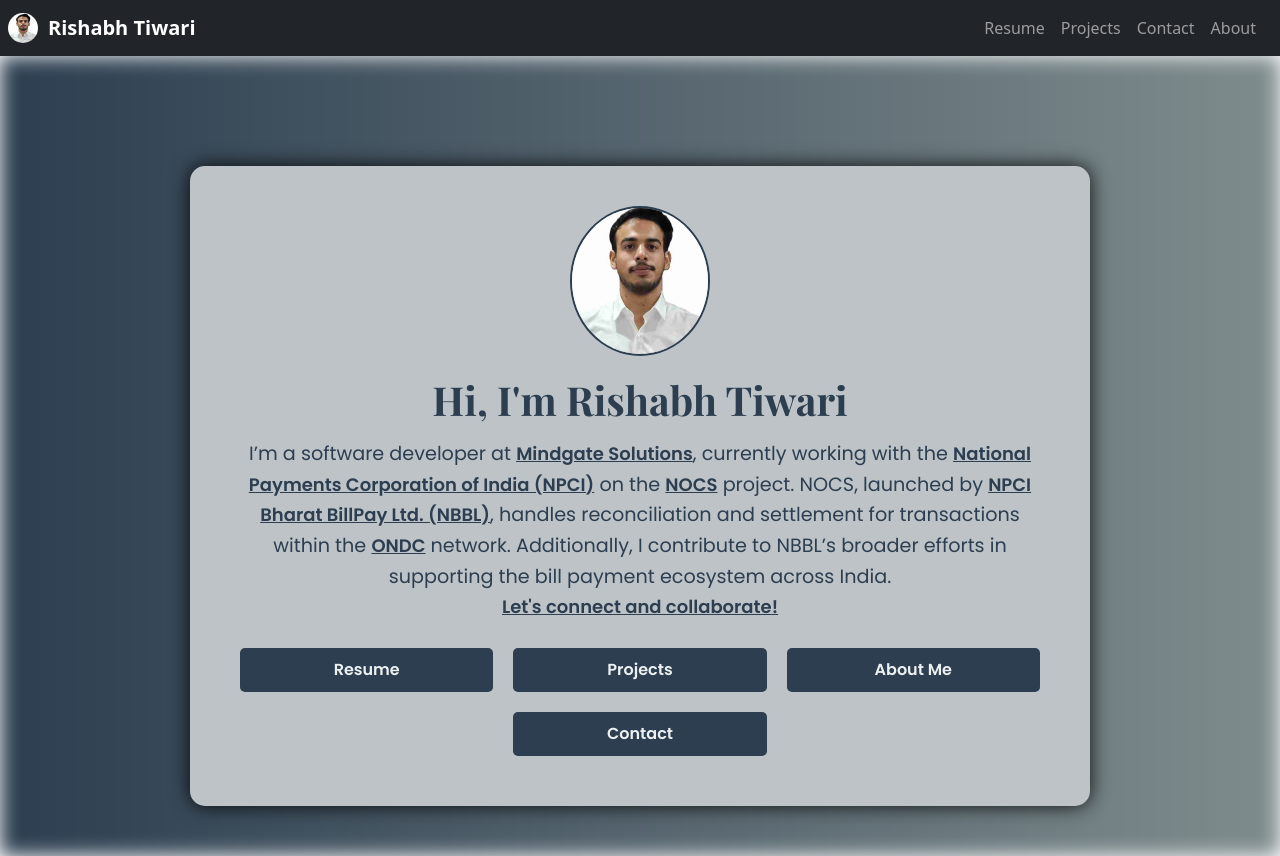
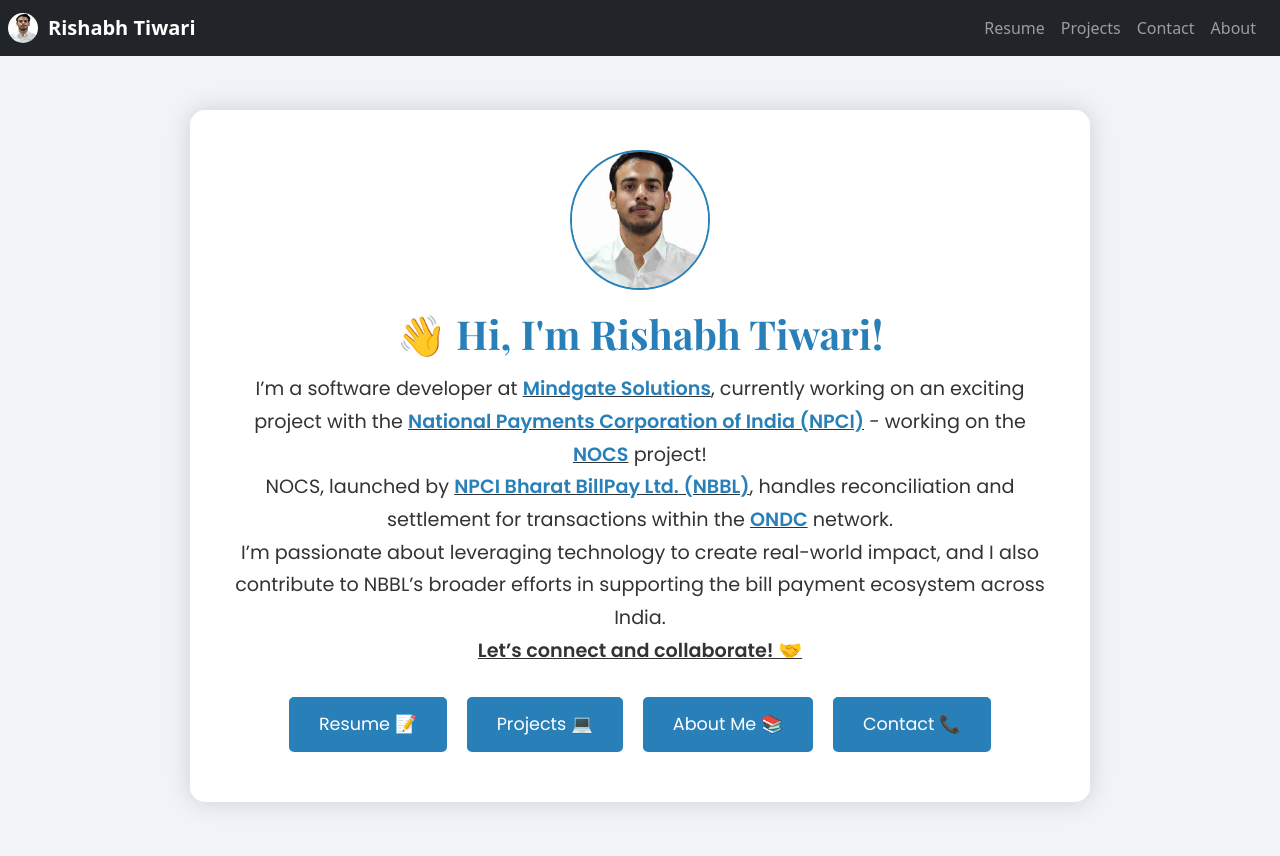
Before and after one commit to rishabh-147/project-portfolio2.0, a React (Create React App) app: page / in a window 1280 px wide. Built offline with nearby package versions, Linux system fonts and the light colour scheme; the HTML template or start-up script is replaced by a standard one.

Commit message:
updated homepage for the portal

```diff
--- a/src/Components/Home.css
+++ b/src/Components/Home.css
@@ -1,46 +1,25 @@
-/* Importing Google Fonts */
-@import url('https://fonts.googleapis.com/css2?family=Playfair+Display:wght@700&family=Poppins:wght@400;600&display=swap');
-
-/* General Styles for the Landing Page */
 .home-container {
   display: flex;
   justify-content: center;
   align-items: center;
   height: 100vh;
-  position: relative; /* Allow positioning of the pseudo-element */
-  font-family: 'Poppins', sans-serif; /* Main body font */
-  color: #ECF0F1; /* White text */
+  position: relative;
+  font-family: 'Poppins', sans-serif;
+  color: #2C3E50;
+  background-color: #f0f4f8; /* Light background color */
   flex-direction: column;
 }
 
-/* Adding blur effect to the background using ::before pseudo-element */
-.home-container::before {
-  content: '';
-  position: absolute;
-  top: 0;
-  left: 0;
-  width: 100%;
-  height: 100%;
-  background: linear-gradient(to right, #2C3E50, #7F8C8D);
-  background-size: cover;
-  filter: blur(10px); /* Adjust the blur intensity here */
-  z-index: -1; /* Make sure the pseudo-element is behind the content */
+.home-content {
+  text-align: center;
+  background: #ffffff;
+  padding: 40px;
+  border-radius: 15px;
+  box-shadow: 0 0 25px rgba(0, 0, 0, 0.15);
+  width: 80%;
+  max-width: 900px;
 }
 
-/* Home Content */
-.home-content {
-  text-align: center;
-  padding: 40px;
-  background: #BDC3C7; /* Light gray background */
-  border-radius: 15px;
-  max-width: 900px; /* Limiting the max width to prevent stretching */
-  width: 80vw;
-  margin: 0 auto; /* Prevents content from hitting the edges */
-  z-index: 1; /* Ensure the content is above the blurred background */
-  box-shadow: 0 0 20px rgba(0, 0, 0, 0.9);
-}
-
-/* Profile Image Styles */
 .profile-img-container {
   margin-bottom: 20px;
 }
@@ -48,37 +27,43 @@
 .profile-img {
   border-radius: 50%;
   width: 140px;
-  height: 150px;
+  height: 140px;
   object-fit: cover;
-  border: 2px solid #2C3E50; /* White border around image */
+  border: 2px solid #2980B9; /* Light blue border */
 }
 
-/* Bio Section */
 .bio h1 {
-  font-family: 'Playfair Display', serif; /* Elegant heading font */
   font-size: 2.5rem;
+  font-family: 'Playfair Display', serif;
+  color: #2980B9;
   margin-top: 10px;
-  font-weight: 700;
-  color: #2C3E50; /* Dark blue text */
 }
 
 .bio p {
-  font-family: 'Poppins', sans-serif; /* Clean body font */
   font-size: 1.2rem;
+  line-height: 1.7;
+  color: #333;
   margin: 15px 0;
-  font-weight: 300;
-  line-height: 1.6; /* Better line spacing for readability */
-  color: #2C3E50; /* Dark blue text */
 }
 
-.a-link{
+.a-link {
   text-decoration: none;
-  color: #2C3E50;
+  color: #2980B9;
 }
 
-.a-link:hover{
-  color: #4682b4  ;
+.a-link:hover {
+  color: #3498DB;
+}
 
+.strong-text {
+  font-weight: bold;
+}
+
+.company-logo {
+  width: 30px;
+  height: 30px;
+  margin-left: 10px;
+  vertical-align: middle;
 }
 
 /* Button Container */
@@ -86,39 +71,35 @@
   display: flex;
   flex-wrap: wrap;
   justify-content: center;
-  width: 100%;
-  margin: 0 auto;
-  margin-top: 10px;
+  margin-top: 20px;
 }
 
 .button {
-  background-color: #2C3E50; /* Dark blue background */
-  color: #ECF0F1; /* White text */
-  padding: 10px 20px;
-  font-size: 1rem;
-  font-weight: 600;
-  border: none;
+  background-color: #2980B9;
+  color: white;
+  padding: 14px 30px;
+  font-size: 1.1rem;
   border-radius: 5px;
   text-decoration: none;
-  transition: background-color 0.3s ease, transform 0.3s ease;
+  transition: background-color 0.3s, transform 0.3s;
   margin: 10px;
-  width: calc(33.33% - 20px); /* Adjust the width to display 3 buttons in a line */
+  display: inline-block;
 }
 
 .button:hover {
-  background-color: #2C3E50; /* Dark blue background */
-  transform: scale(1.1);
+  background-color: #3498DB;
+  transform: translateY(-5px);
 }
 
 .button:active {
-  transform: scale(1);
+  transform: translateY(1px);
 }
 
-/* Responsive Design */
+/* Media Query for Mobile */
 @media (max-width: 767px) {
   .home-content {
-    margin: 0 10px;
     padding: 20px;
+    width: 95%;
   }
 
   .profile-img {
@@ -126,69 +107,8 @@
     height: 120px;
   }
 
-  .bio h1 {
-    font-size: 2rem;
-  }
-
-  .bio p {
-    font-size: 1rem;
-  }
-
   .button {
-    padding: 8px 15px;
+    width: 100%;
+    padding: 12px;
   }
 }
-
-@media (max-width: 573px) {
-  .home-content {
-    margin-top: 60px;
-  }
-  .button-container {
-    flex-direction: column;
-    align-items: center;
-  }
-
-  .button {
-    margin-bottom: 10px;
-    width: 100%;
-    text-align: center;
-  }
-}
-
-@media (min-width: 487px) {
-  .home-content {
-    margin-top: 60px;
-  }
-}
-
-@media (max-width: 487px) {
-  .home-content {
-    margin-top: 30px;
-  }
-}
-
-@media (max-width: 375px) {
-  .home-content {
-    padding: 10px;
-    margin-top: 20px;
-  }
-}
-
-@media (max-width: 487px) {
-  .button {
-    width: calc(50% - 20px); /* Adjust the width to display 2 buttons in a line on smaller screens */
-  }
-}
-
-@media (max-width: 375px) {
-  .button {
-    width: 100%; /* Adjust the width to display 1 button in a line on very small screens */
-  }
-}
-
-
-
-.strong-text{
-  font-weight: 700;
-  font-size: large;
-}
--- a/src/Components/Home.js
+++ b/src/Components/Home.js
@@ -8,20 +8,21 @@
     <div className="home-container">
       <div className="home-content">
         <div className="profile-img-container">
-          {/* Profile Image */}
           <img src={userProfile} alt="Profile" className="profile-img" />
         </div>
 
         <div className="bio">
-          <h1>Hi, I'm Rishabh Tiwari</h1>
+          <h1>👋 Hi, I'm Rishabh Tiwari!</h1>
           <p>
             I’m a software developer at{" "}
             <span className="strong-text">
               <u>
-                <a className="a-link" href="https://www.mindgate.solutions/">Mindgate Solutions</a>
+                <a className="a-link" href="https://www.mindgate.solutions/">
+                  Mindgate Solutions
+                </a>
               </u>
             </span>
-            , currently working with the{" "}
+            , currently working on an exciting project with the{" "}
             <span className="strong-text">
               <u>
                 <a className="a-link" href="https://www.npci.org.in/">
@@ -29,7 +30,7 @@
                 </a>
               </u>
             </span>{" "}
-            on the{" "}
+            - working on the{" "}
             <span className="strong-text">
               <u>
                 <a className="a-link" href="https://www.linkedin.com/pulse/understanding-nocs-reconciliation-settlement-platform-ondc/">
@@ -37,7 +38,9 @@
                 </a>
               </u>
             </span>{" "}
-            project. NOCS, launched by{" "}
+            project!
+            <br />
+            NOCS, launched by{" "}
             <span className="strong-text">
               <u>
                 <a className="a-link" href="https://www.npci.org.in/who-we-are/group-companies/npci-bharat-billpay-ltd/bharat-billpay-overview">
@@ -48,14 +51,16 @@
             , handles reconciliation and settlement for transactions within the{" "}
             <span className="strong-text">
               <u>
-                <a className="a-link" href="https://ondc.org/ondc-buyer-apps/">ONDC</a>
+                <a className="a-link" href="https://ondc.org/ondc-buyer-apps/">
+                  ONDC
+                </a>
               </u>
             </span>{" "}
-            network. Additionally, I contribute to NBBL’s broader efforts in
-            supporting the bill payment ecosystem across India.
+            network.
             <br />
-            <span className="strong-text">
-              <u>Let's connect and collaborate!</u>
+            I’m passionate about leveraging technology to create real-world impact, and I also contribute to NBBL’s broader efforts in supporting the bill payment ecosystem across India.{" "}
+            <br/><span className="strong-text">
+              <u>Let’s connect and collaborate! 🤝</u>
             </span>
           </p>
         </div>
@@ -63,32 +68,16 @@
         {/* Button Container at Bottom */}
         <div className="button-container">
           <Link to="/resume" className="button">
-            {/* <svg width="24" height="24" viewBox="0 0 24 24" fill="none" xmlns="http://www.w3.org/2000/svg">
-            <path d="M4 2H16L20 6V22H4V2Z" stroke="#4A90E2" strokeWidth="2" />
-            <path d="M12 2V12H20" stroke="#4A90E2" strokeWidth="2" />
-          </svg> */}
-            Resume
+            Resume 📝
           </Link>
           <Link to="/project" className="button">
-            {/* <svg width="24" height="24" viewBox="0 0 24 24" fill="none" xmlns="http://www.w3.org/2000/svg">
-            <path d="M12 2L15 5H9L12 2Z" fill="#4A90E2" />
-            <rect x="5" y="7" width="14" height="14" stroke="#4A90E2" strokeWidth="2" />
-          </svg> */}
-            Projects
+            Projects 💻
           </Link>
           <Link to="/about" className="button">
-            {/* <svg width="24" height="24" viewBox="0 0 24 24" fill="none" xmlns="http://www.w3.org/2000/svg">
-            <circle cx="12" cy="12" r="10" stroke="#4A90E2" strokeWidth="2" />
-            <path d="M7 12L12 7L17 12" stroke="#4A90E2" strokeWidth="2" />
-          </svg> */}
-            About Me
+            About Me 📚
           </Link>
           <Link to="/contact" className="button">
-            {/* <svg width="24" height="24" viewBox="0 0 24 24" fill="none" xmlns="http://www.w3.org/2000/svg">
-            <rect x="2" y="4" width="20" height="16" stroke="#4A90E2" strokeWidth="2" />
-            <circle cx="12" cy="12" r="5" stroke="#4A90E2" strokeWidth="2" />
-          </svg> */}
-            Contact
+            Contact 📞
           </Link>
         </div>
       </div>
```
